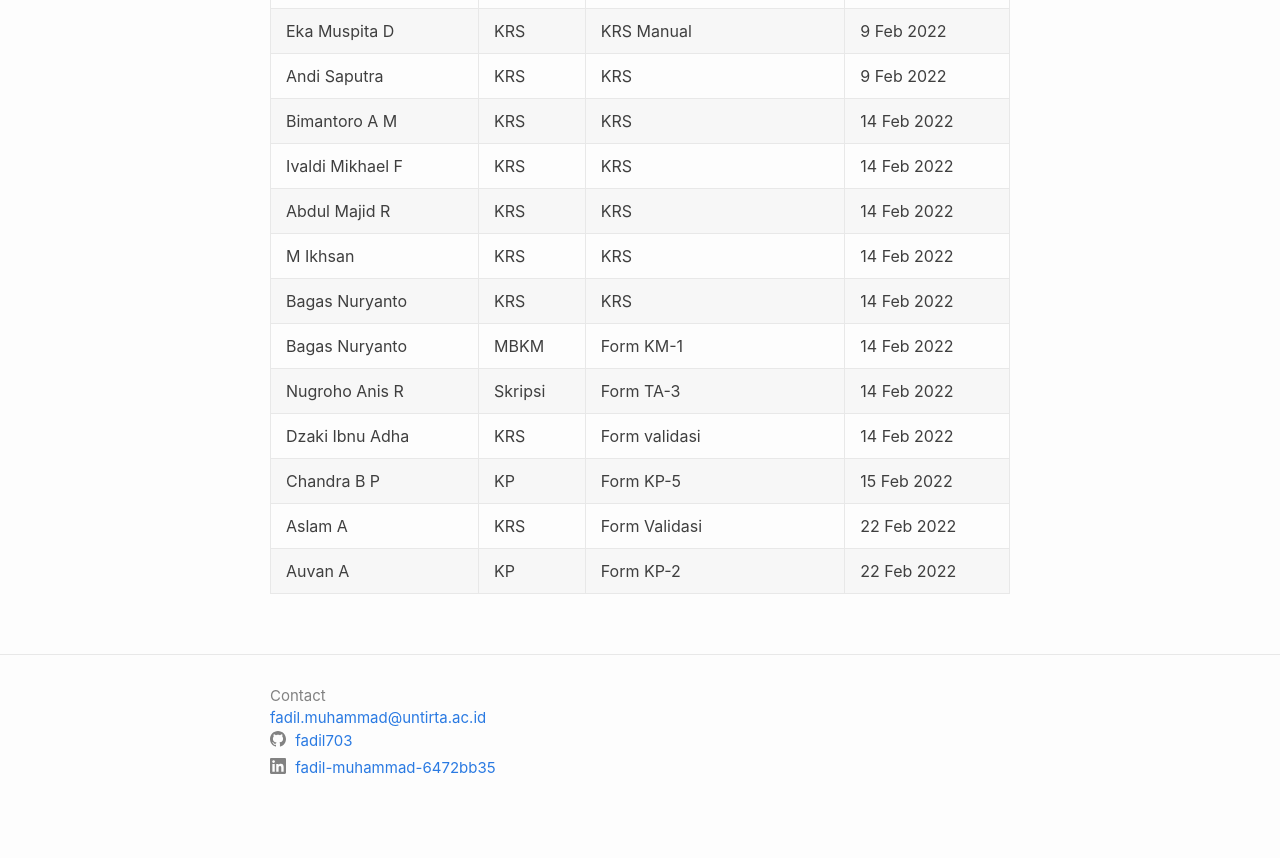
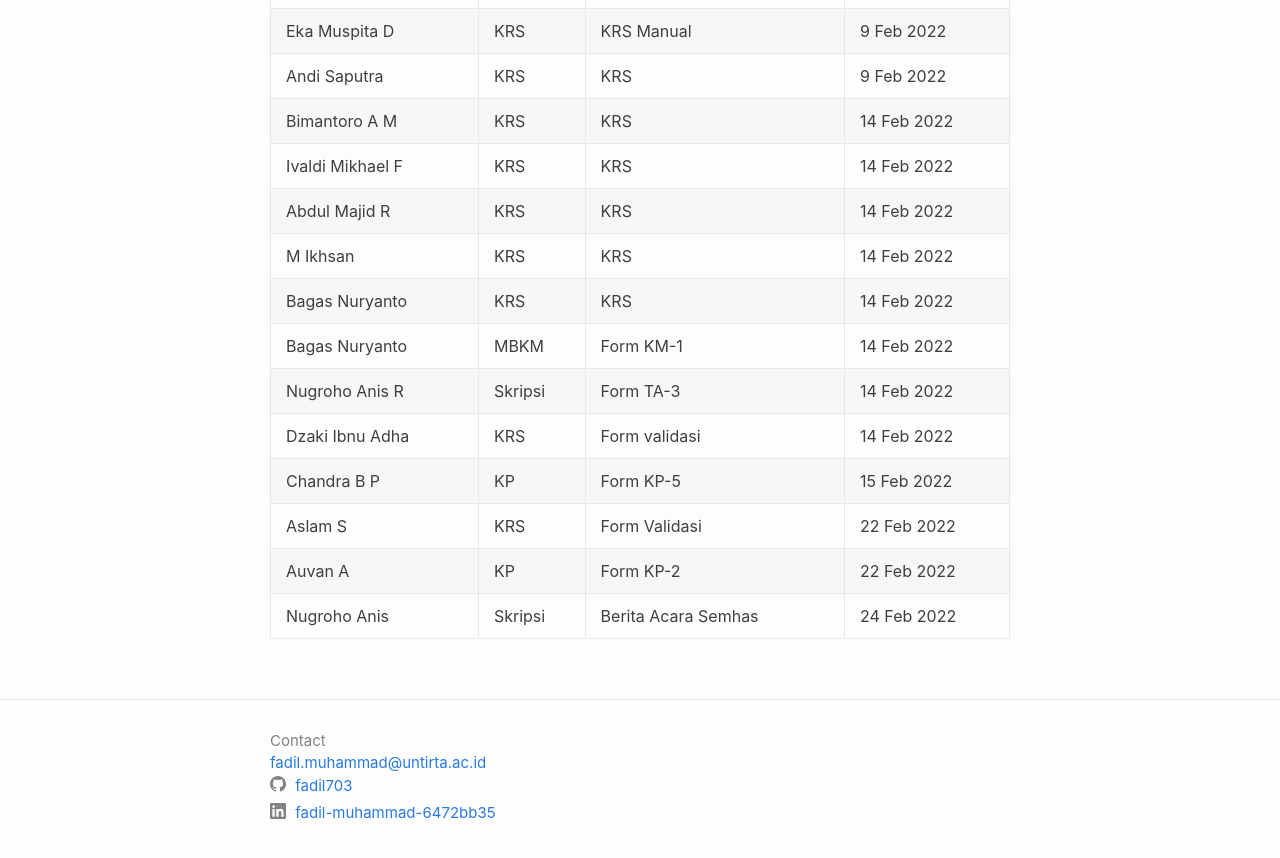
Before and after one commit to fadil703/fadil703.github.io, a Jekyll site: the page built from _posts/2022-02-03-february-signature.markdown, in a window 1280 px wide and 900 px high, scrolled down 1272 px. Shown: the top 858 px of the window. Built offline with Jekyll 4.4.1, drawn with Linux system fonts in a browser that asks for light colours.

Commit message:
Update 2022-02-03-february-signature.markdown
add N Anis

```diff
--- a/_posts/2022-02-03-february-signature.markdown
+++ b/_posts/2022-02-03-february-signature.markdown
@@ -42,5 +42,6 @@ author: "fadil703"
 | Nugroho Anis R | Skripsi | Form TA-3 | 14 Feb 2022 |
 | Dzaki Ibnu Adha | KRS | Form validasi | 14 Feb 2022 |
 | Chandra B P | KP  | Form KP-5 | 15 Feb 2022 |
-| Aslam A | KRS | Form Validasi | 22 Feb 2022 |
+| Aslam S | KRS | Form Validasi | 22 Feb 2022 |
 | Auvan A | KP | Form KP-2 | 22 Feb 2022 |
+| Nugroho Anis | Skripsi | Berita Acara Semhas | 24 Feb 2022 |
```
